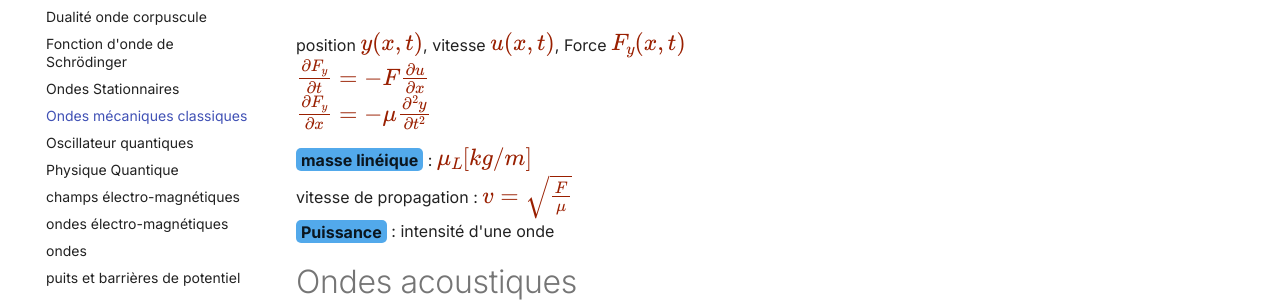
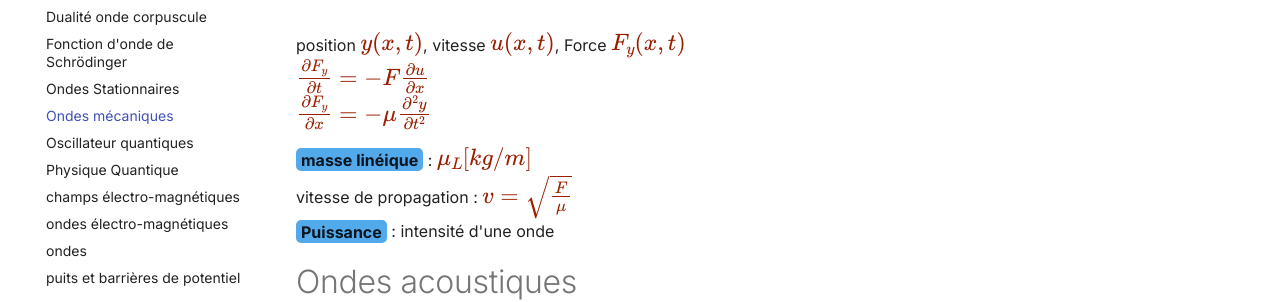
Before and after one commit to Aymco/public-obsidian, an MkDocs documentation site: the page built from docs/Physique 3/Ondes mécaniques.md, in a window 1280 px wide. Shown: the part 196-498 px from the top of the page. Built offline with MkDocs 1.6.1 and Material for MkDocs 9.7.7, drawn with Linux system fonts in a browser that asks for light colours; comment, search, counter and statistics services are not loaded; part of the change alters nothing that is shown.

```diff
--- a/docs/Physique 3/Ondes mécaniques.md
+++ b/docs/Physique 3/Ondes mécaniques.md
@@ -4,7 +4,8 @@ category: Physique 3
 tags:
   - matière
 created: 2023-12-20
-updated: 2024-01-02
+updated: 2024-01-06
+title: Ondes mécaniques
 ---
 
 # Ondes mécaniques classiques
```
